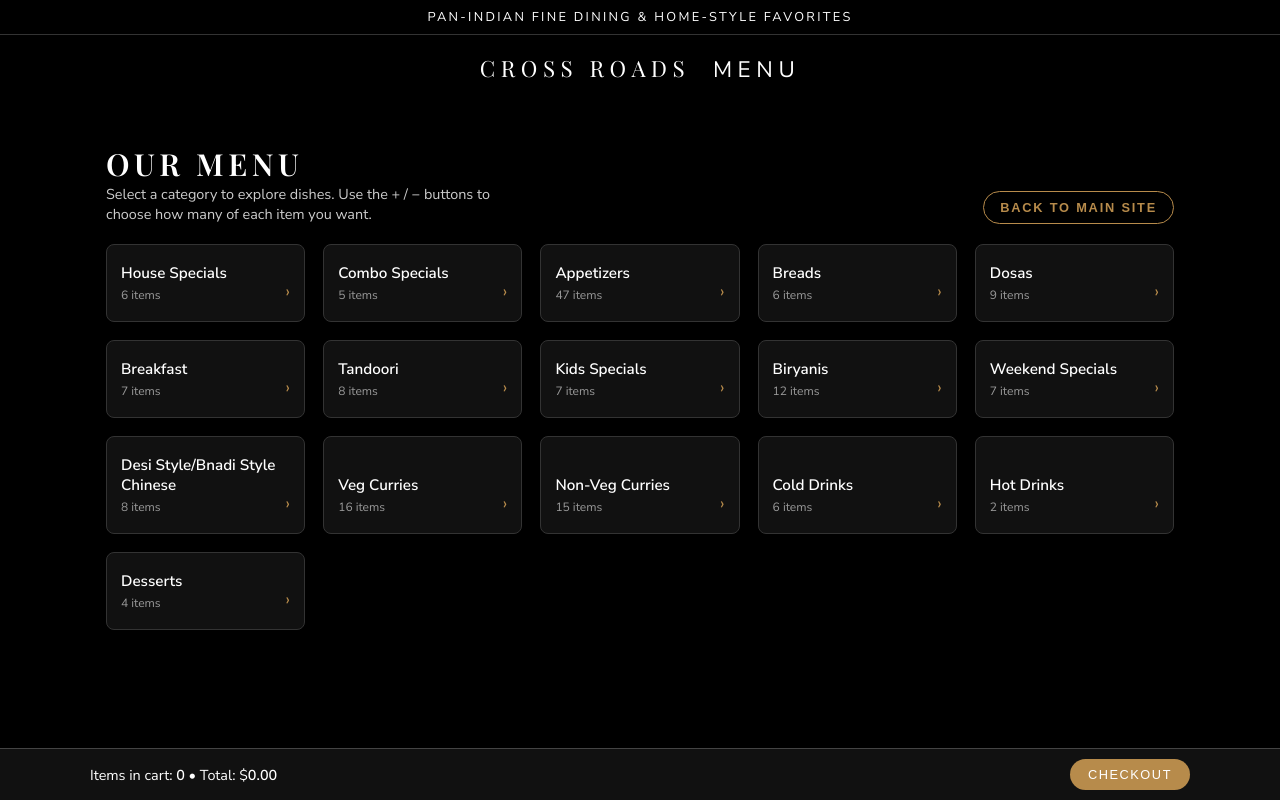
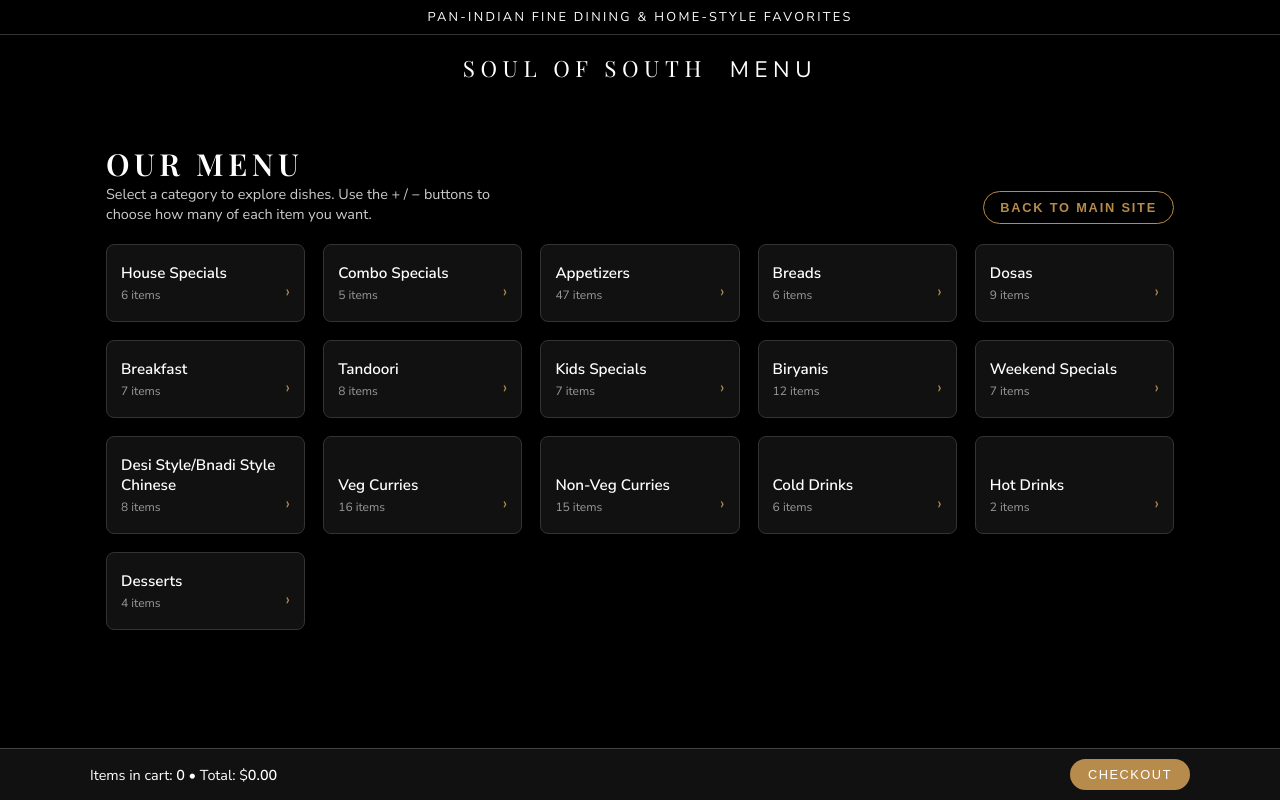
Before and after one commit to NaveenKancharla28/CROSS_ROADS, a website: page menu.html in a window 1280 px wide. Drawn offline with nearby package versions, Linux system fonts and the light colour scheme.

Commit message:
changed name

```diff
--- a/menu.html
+++ b/menu.html
@@ -2,7 +2,7 @@
 <html lang="en">
 <head>
   <meta charset="UTF-8" />
-  <title>CROSS ROADS – Menu</title>
+  <title>SOUL OF SOUTH – Menu</title>
   <meta name="viewport" content="width=device-width, initial-scale=1" />
   <link href="https://fonts.googleapis.com/css2?family=Playfair+Display:wght@400;600&family=Nunito+Sans:wght@300;400;600&display=swap" rel="stylesheet">
   <style>
@@ -502,7 +502,7 @@
 
 <body>
   <div class="top-bar">Pan-Indian fine dining & home-style favorites</div>
-  <div class="brand"><span>CROSS ROADS</span> &nbsp;MENU</div>
+  <div class="brand"><span>SOUL OF SOUTH</span> &nbsp;MENU</div>
 
   <div class="page-wrapper">
     <div class="menu-header">
```
